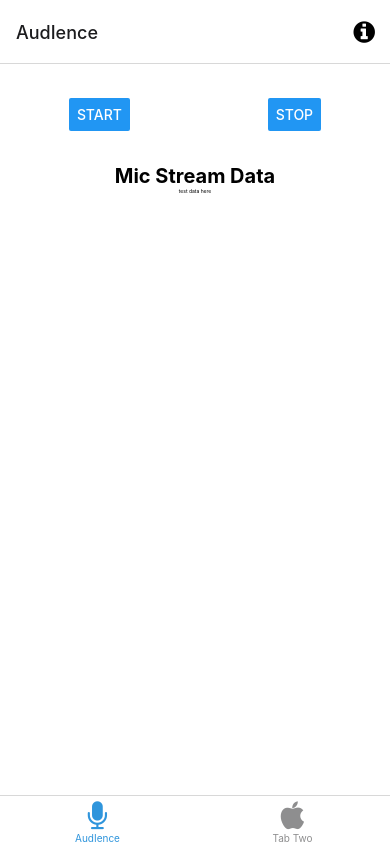
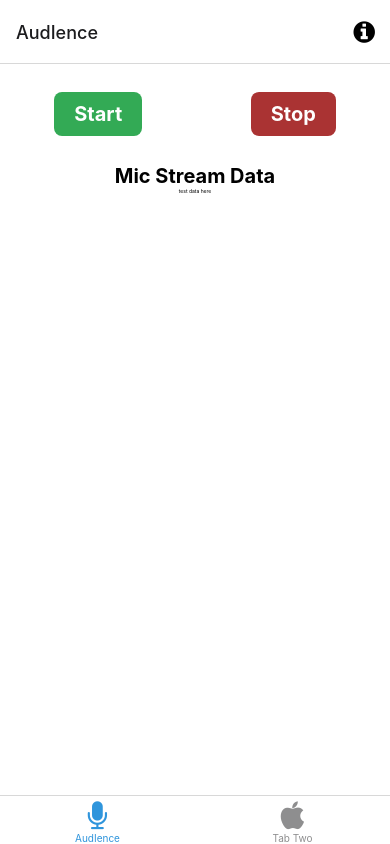
Before and after one commit to niembro64/audience, a React Native app: screen /TabOne in a window 390 px wide. Built offline with nearby package versions, Linux system fonts and the light colour scheme; what expo-linking would draw is missing.

Commit message:
buttons as touchable opacity

```diff
--- a/screens/TabOneScreen.tsx
+++ b/screens/TabOneScreen.tsx
@@ -1,4 +1,9 @@
-import { Button, PermissionsAndroid, StyleSheet } from "react-native";
+import {
+  Button,
+  PermissionsAndroid,
+  StyleSheet,
+  TouchableOpacity,
+} from "react-native";
 
 import EditScreenInfo from "../components/EditScreenInfo";
 import { Text, View } from "../components/Themed";
@@ -201,19 +206,38 @@ export default function TabOneScreen({
   return (
     <View style={styles.container}>
       <View style={styles.button_parent}>
-        <Button
+        <TouchableOpacity
+          style={(styles.button, styles.button_green)}
+          onPress={() => {
+            startListening();
+          }}
+        >
+          <Text style={styles.button_text}>Start</Text>
+        </TouchableOpacity>
+
+        <TouchableOpacity
+          style={(styles.button, styles.button_red)}
+          onPress={() => {
+            stopListening();
+          }}
+        >
+          <Text style={styles.button_text}>Stop</Text>
+        </TouchableOpacity>
+
+        {/* <Button
           title="Start"
           onPress={() => {
             startListening();
           }}
-          style={styles.button}
+          color="green"
         />
         <Button
           title="Stop"
           onPress={() => {
             stopListening();
           }}
-        />
+          color="red"
+        /> */}
       </View>
       <Text style={styles.title}>Mic Stream Data</Text>
       {/* <View
@@ -257,8 +281,26 @@ const styles = StyleSheet.create({
     justifyContent: "space-around",
   },
   button: {
-    backgroundColor: "#2196F3",
-    padding: 15,
-    borderRadius: 5,
+    borderRadius: 8,
+    paddingVertical: 10,
+    paddingHorizontal: 20,
+  },
+  button_red: {
+    backgroundColor: "#AA3333",
+    borderRadius: 8,
+    paddingVertical: 10,
+    paddingHorizontal: 20,
+  },
+  button_green: {
+    backgroundColor: "#33AA55",
+    borderRadius: 8,
+    paddingVertical: 10,
+    paddingHorizontal: 20,
+  },
+  button_text: {
+    color: "#FFFFFF",
+    fontSize: 20,
+    fontWeight: "bold",
+    alignSelf: "center",
   },
 });
```
